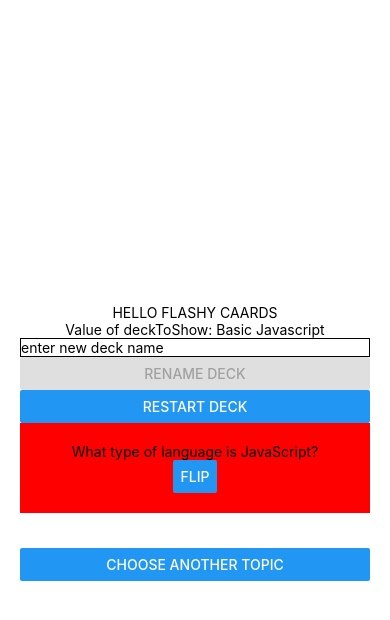
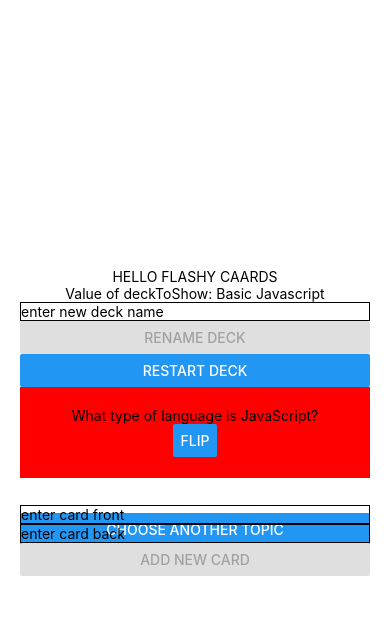
Before and after one commit to jurjukn/Flashy, a React Native app in the folder FlashyApp/: screen / in a window 390 px wide. Both pictures are taken after a click on the button "BASIC JAVASCRIPT". Shown: the top 620 px of the page. Built offline with nearby package versions, Linux system fonts and the light colour scheme.

Commit message:
Implemented add card, need to fix  textInput

```diff
--- /dev/null
+++ b/FlashyApp/AddNewCardForm.js
@@ -0,0 +1,77 @@
+import React, {Component} from 'react';
+import { TextInput, Button, View, StyleSheet } from 'react-native';
+
+const styles = StyleSheet.create({
+    input: {
+        borderColor: 'black',
+        borderWidth: 1,
+    }
+})
+
+class AddNewCardForm extends Component {
+
+    constructor(props) {
+        super(props);
+        this.state = {
+            frontIsValid: false,
+            backIsValid: false,
+            cardFront: '',
+            cardBack: '',
+            deck: props.currentDeck
+        };
+    }
+
+    checkCardFront = (cardProp) => {
+        this.setState({cardFront: cardProp}, this.validateCardFront)
+    }
+
+    validateCardFront = () => {
+        const formValid = (+this.state.cardFront !== ''
+            && this.state.cardFront.length > 0)
+        this.setState({frontIsValid: formValid})
+    }
+
+    checkCardBack = (cardProp) => {
+        this.setState({cardBack: cardProp}, this.validateCardBack)
+    }
+
+    validateCardBack = () => {
+        const formValid = (+this.state.cardBack !== ''
+            && this.state.cardBack.length > 0)
+        this.setState({backIsValid: formValid})
+    }
+
+    submitNewCard = () => {
+        newCard = {front: this.state.cardFront, back: this.state.cardBack}
+        newDeck = this.state.deck
+        newDeck.cards.push(newCard)
+        this.setState({deck: newDeck})
+        console.log(this.state.deck)
+    }
+
+    render(){
+
+        return(
+            <View>
+                <TextInput
+                    style={styles.input}
+                    placeholder="enter card front"
+                    onChangeText={this.checkCardFront}
+                />
+                <TextInput
+                    style={styles.input}
+                    placeholder="enter card back"
+                    onChangeText={this.checkCardBack}
+                />
+                <Button
+                    title="Add new card"
+                    onPress={this.submitNewCard}
+                    disabled={!(this.state.frontIsValid && this.state.backIsValid)}
+                />
+            </View>
+        )
+    }
+
+}
+
+export default AddNewCardForm
--- a/FlashyApp/App.js
+++ b/FlashyApp/App.js
@@ -7,6 +7,7 @@ import decks from './flashcards'
 import DecksList from './DecksList'
 import CardsView from './CardsView'
 import EditDeck from './EditDeck'
+import AddNewCardForm from './AddNewCardForm'
 
 export default class FlashyCards extends React.Component {
 
@@ -55,6 +56,7 @@ export default class FlashyCards extends React.Component {
           <View>
             <EditDeck  renameDeckAction={this.renameDeck} oldDeckName={this.state.currentGameCardsList.name} />
             <CardsView currentDeck={this.state.currentGameCardsList} changeDeckAction={this.startMainMenu} />
+            <AddNewCardForm currentDeck={this.state.currentGameCardsList} />
           </View>
         )}
 
--- a/FlashyApp/CardsView.js
+++ b/FlashyApp/CardsView.js
@@ -23,13 +23,13 @@ class CardsView extends Component {
     }
 
     removeCardFromDeck = () => {
-        newDeck = this.state.deck
+        const newDeck = this.state.deck
         newDeck.cards.shift()
         return newDeck
     }
 
     assignDeckCard = (card) => {
-        firstCard = card
+        const firstCard = card
         return firstCard
     }
 
```
